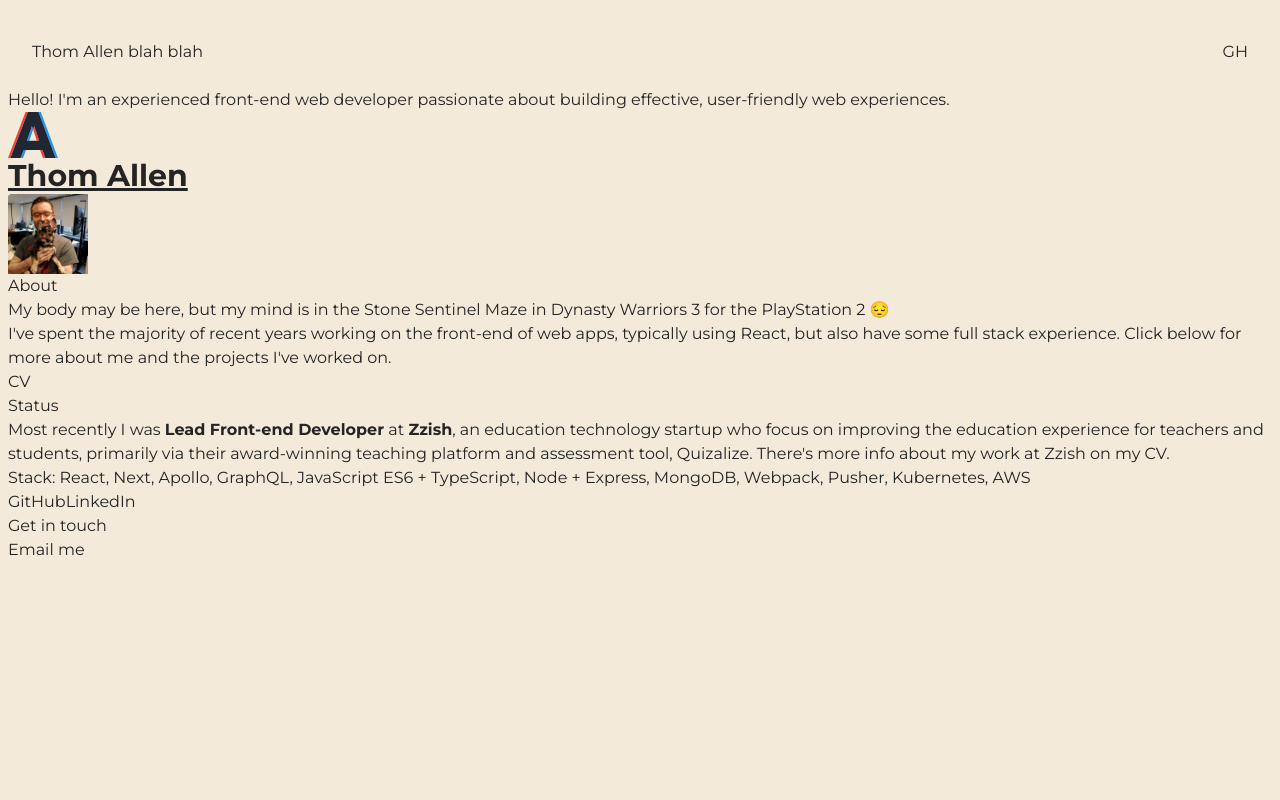
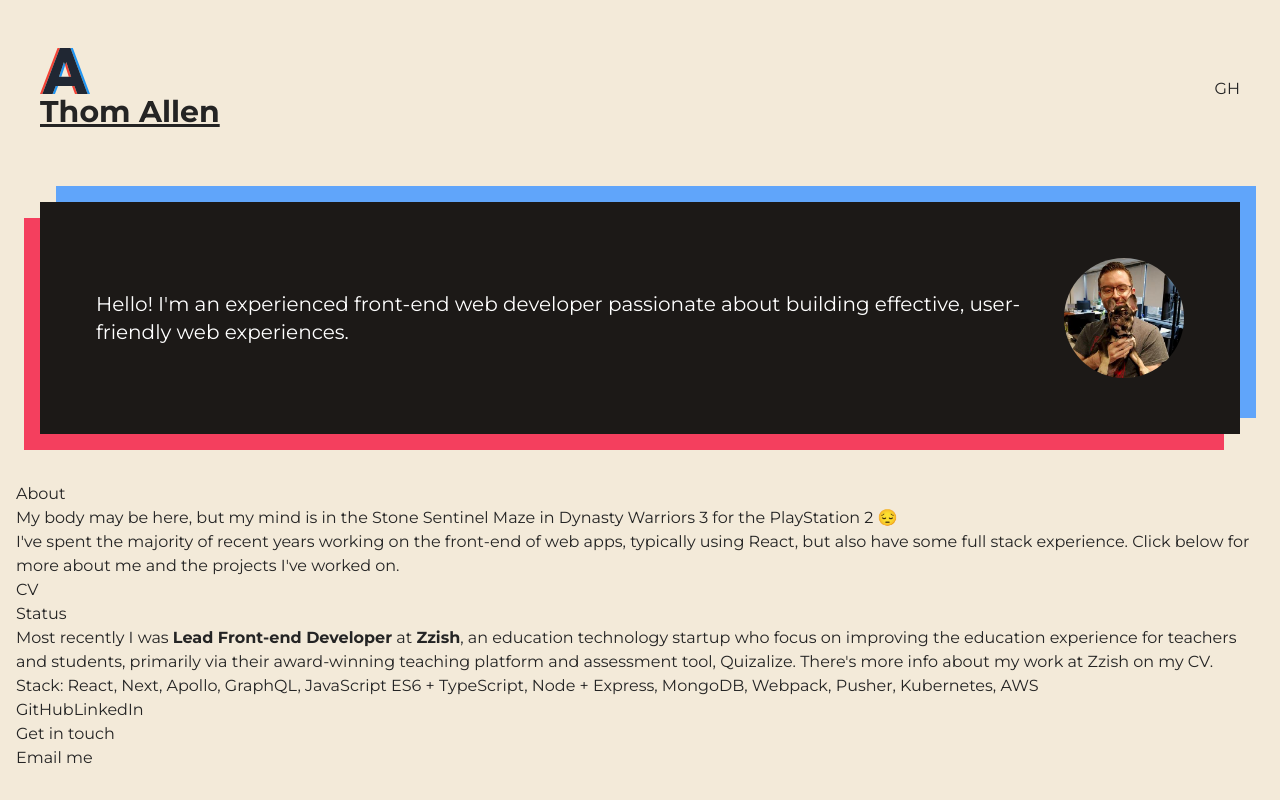
Before and after one commit to tjallen/thomjamesallen, a Next.js app: page / in a window 1280 px wide. Built offline with nearby package versions, Linux system fonts and the light colour scheme.

Commit message:
Hero styles

```diff
--- a/app/components/Header.tsx
+++ b/app/components/Header.tsx
@@ -1,26 +1,29 @@
-interface Props {}
-
 import Image from "next/image";
 
-export function Header({}: Props) {
+export function Header() {
   return (
-    <>
-      <div>
-        <h2>
-          Hello! I&apos;m an experienced front-end web developer passionate
-          about building effective, user-friendly web experiences.
+    <div className="container my-12 px-2 md:px-4 lg:px-6">
+      <div className="relative z-0 h-full w-full translate-y-4 -translate-x-4 bg-rose-500">
+        <div className="z-1 relative left-4 -top-4 h-full w-full -translate-y-4 translate-x-4 bg-blue-400">
+          <div className="z-2 relative flex h-full w-full translate-y-4 -translate-x-4 flex-col-reverse items-center justify-center bg-stone-900 p-4 text-white md:flex-row md:p-8 lg:p-12">
+            <div className="m-2">
+              <h2 className="text-lg md:text-xl">
+                Hello! I&apos;m an experienced front-end web developer
+                passionate about building effective, user-friendly web
+                experiences.
               </h2>
             </div>
-      <div>
-        <Image src="/tja-logo.svg" alt="Logo" width={50} height={50} />
-        <h1 className="text-3xl font-bold underline">Thom Allen</h1>
+            <div className="relative m-2 min-h-[120px] min-w-[120px]">
               <Image
                 src="/tjavatar.jpeg"
                 alt="Me with a former office pal"
-          width={80}
-          height={80}
+                className="rounded-full"
+                fill
               />
             </div>
-    </>
+          </div>
+        </div>
+      </div>
+    </div>
   );
 }
--- a/app/components/Nav.tsx
+++ b/app/components/Nav.tsx
@@ -1,11 +1,14 @@
+import Image from "next/image";
+
 interface Props {}
 
 export function Nav({}: Props) {
   return (
-    <nav className=" container relative mx-auto p-2 lg:p-6">
+    <nav className="container relative mx-auto p-2 lg:p-6">
       <div className="flex items-center justify-between">
         <div className="pt-2">
-          <p>Thom Allen blah blah</p>
+          <Image src="/tja-logo.svg" alt="Logo" width={50} height={50} />
+          <h1 className="text-3xl font-bold underline">Thom Allen</h1>
         </div>
 
         <div className="pt-2">
--- a/app/page.tsx
+++ b/app/page.tsx
@@ -6,7 +6,7 @@ import { Work } from "./components/Work";
 
 export default function Home() {
   return (
-    <div className="container mx-auto p-2">
+    <div className="container mx-auto p-4">
       <Nav />
       <Header />
       <main>
```
Lines whose indentation alone changed are shown as unchanged.
